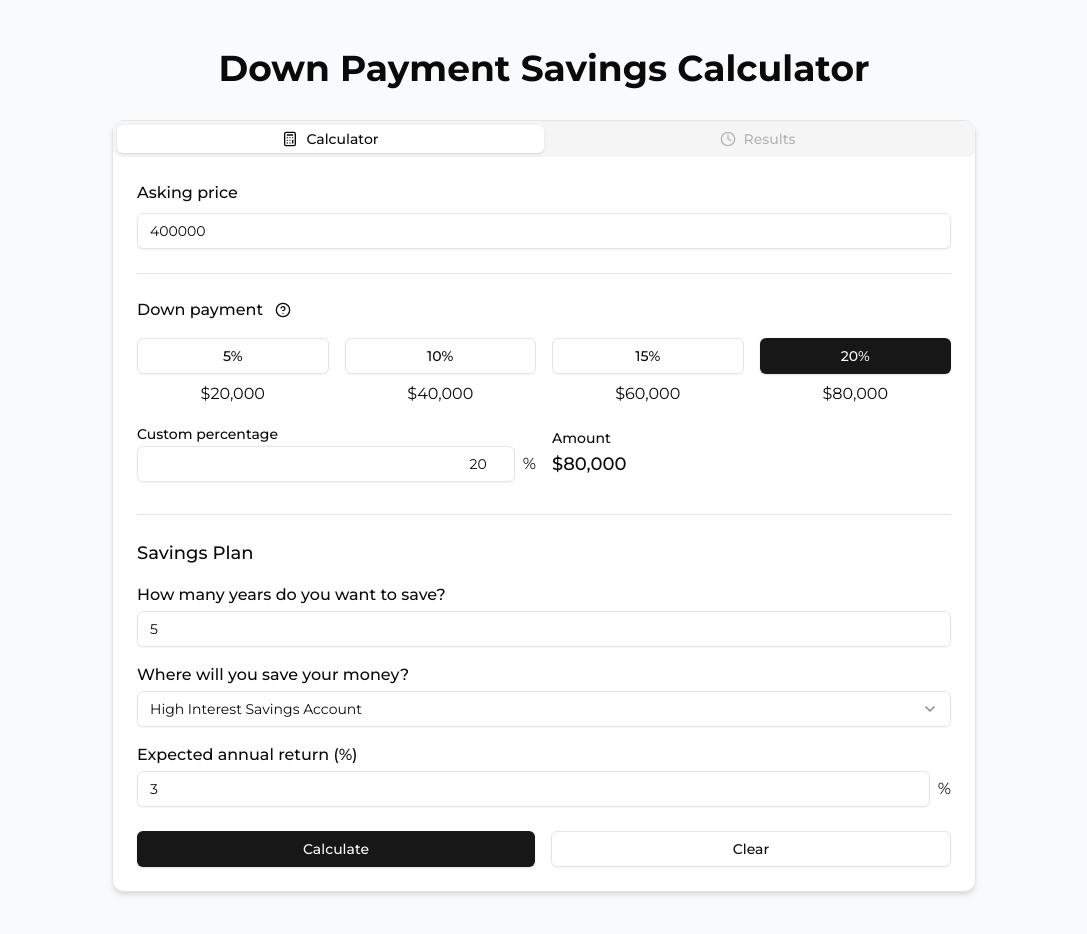
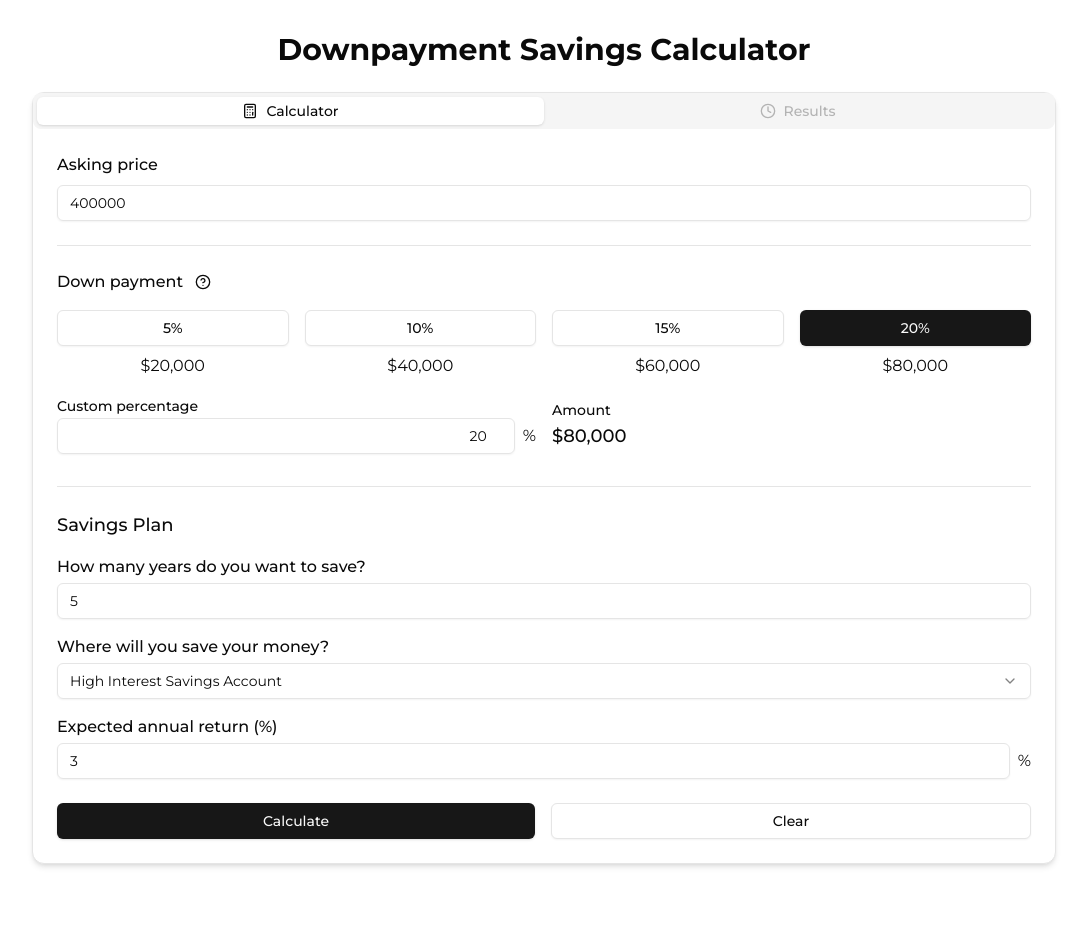
Before and after one commit to imtiazraqib/arii-tools, a Next.js app: page /downpayment-savings-calculator in a window 1280 px wide. Shown: the top 934 px of the page, without its empty margins (96-1183 px from the left). After the commit the page ends 896 px from the top, so only its background shows below. Built offline with nearby package versions, Linux system fonts and the light colour scheme.

Commit message:
adjusted header style for all tools

```diff
--- a/package.json
+++ b/package.json
@@ -1,6 +1,6 @@
 {
   "name": "arii-tools",
-  "version": "2.3.0",
+  "version": "2.3.2",
   "private": true,
   "scripts": {
     "dev": "next dev --turbopack",
--- a/src/app/downpayment-savings-calculator/page.tsx
+++ b/src/app/downpayment-savings-calculator/page.tsx
@@ -2,9 +2,9 @@ import { DownPaymentCalculator } from "./down-payment-calculator";
 
 export default function Home() {
   return (
-    <main className="min-h-screen bg-gray-50 py-12">
-      <div className="container px-4 mx-auto max-w-4xl">
-        <h1 className="text-3xl md:text-4xl font-bold text-center mb-8">Down Payment Savings Calculator</h1>
+    <main className="min-h-screen p-4 md:p-6 lg:p-8">
+      <div className="max-w-5xl mx-auto space-y-6">
+        <h1 className="text-3xl font-bold text-center">Downpayment Savings Calculator</h1>
         <DownPaymentCalculator />
       </div>
     </main>
--- a/src/app/income-debt-ratio/page.tsx
+++ b/src/app/income-debt-ratio/page.tsx
@@ -2,9 +2,11 @@ import DebtCalculator from "./DebtCalculator";
 
 export default function Home() {
   return (
-    <main className="container mx-auto p-4 max-w-3xl">
-      <h1 className="text-4xl text-center font-bold mb-8">Debt To Income Ratio Calculator</h1>
-      <DebtCalculator />
+    <main className="min-h-screen p-4 md:p-6 lg:p-8">
+      <div className="max-w-5xl mx-auto space-y-6">
+        <h1 className="text-3xl font-bold text-center">Income to Debt Ratio Calculator</h1>
+        <DebtCalculator />
+      </div>
     </main>
   );
 }
--- a/src/app/page.tsx
+++ b/src/app/page.tsx
@@ -30,7 +30,7 @@ export default function Home() {
 
       {/* Footer */}
       <footer className="absolute bottom-5 text-center text-gray-600">
-        <p>Version 2.3.0</p>
+        <p>Version 2.3.2</p>
       </footer>
     </div>
   );
```
